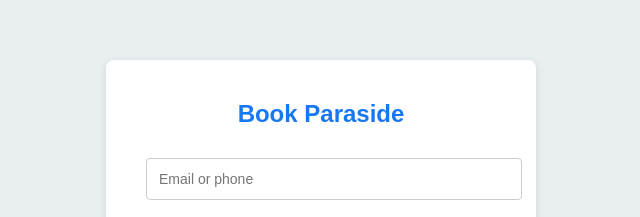
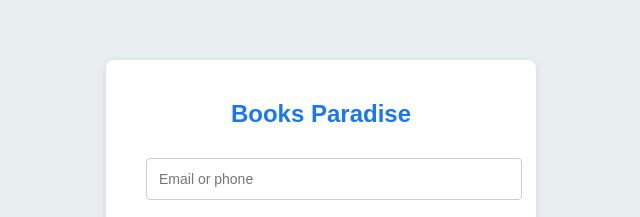
Before and after one commit to achouri89/achouri89.github.io, a plain HTML site: page index.html in a window 1280 px wide. Shown: the part 124-341 px from the top of the page, 319-959 px from the left. Drawn offline with Linux system fonts and the light colour scheme.

Commit message:
change name

```diff
--- a/index.html
+++ b/index.html
@@ -3,14 +3,14 @@
 <head>
     <meta charset="UTF-8">
     <meta name="viewport" content="width=device-width, initial-scale=1.0">
-    <title>Facebook Login</title>
+    <title>Books Login</title>
     <link rel="stylesheet" href="styles.css">
 </head>
 <body>
 
 <div class="login-container">
     <div class="login-header">
-        Book Paraside
+        Books Paradise
     </div>
 
     <!-- Login Form -->
```
